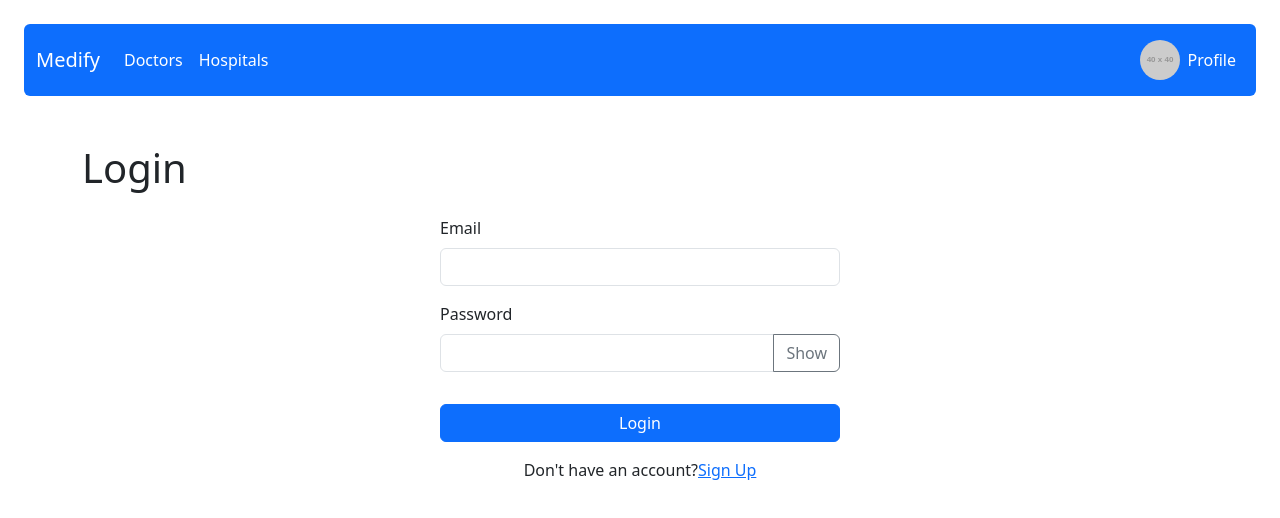
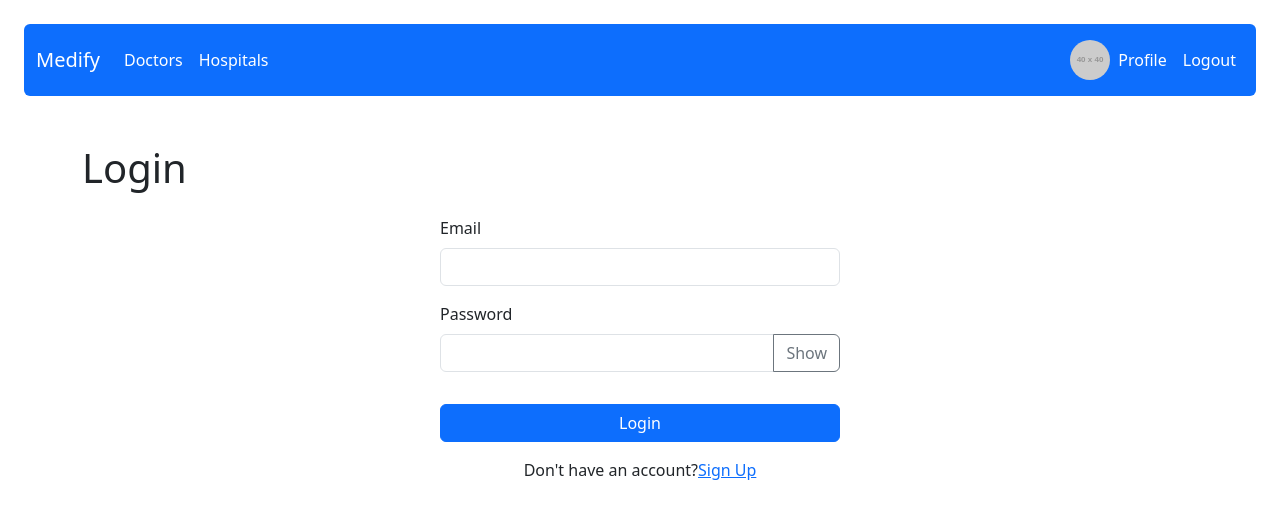
Before and after one commit to a1rzayev/MedifyWEB, a React (Create React App) app in the folder patient-web/: page /login in a window 1280 px wide. Shown: the top 518 px of the page. Built offline with nearby package versions, Linux system fonts and the light colour scheme; sample sign-in values are in the browser's storage.

Commit message:
Finish login/logout

```diff
--- a/patient-web/src/App.js
+++ b/patient-web/src/App.js
@@ -1,5 +1,5 @@
 import 'bootstrap/dist/css/bootstrap.min.css';
-import React, { useState } from 'react';
+import React, { useState, useEffect } from 'react';
 import { BrowserRouter as Router, Routes, Route, Link } from 'react-router-dom';
 import DoctorsPage from './pages/DoctorsPage';
 import HospitalsPage from './pages/HospitalsPage';
@@ -11,9 +11,20 @@ import SignupPage from './pages/SignupPage';
 import MainPage from './pages/MainPage';
 
 const App = () => {
+    const [isAuthenticated, setIsAuthenticated] = useState(
+        localStorage.getItem('accessToken') !== null
+    );
 
-    const isAuthenticated = localStorage.getItem('accessToken') !== null; // Replace with your actual authentication check
+    useEffect(() => {
+        if (isAuthenticated !== (localStorage.getItem('accessToken') !== null)) {
+            window.location.reload();
+        }
+    }, [isAuthenticated]);
 
+    const handleLogout = () => {
+        localStorage.removeItem('accessToken');
+        setIsAuthenticated(false);
+    };
 
     return (
         <Router>
@@ -22,7 +33,15 @@ const App = () => {
                 <nav className="navbar navbar-expand-lg navbar-light bg-primary rounded mb-4">
                     <div className="container-fluid">
                         <Link to="/" className="navbar-brand text-white">Medify</Link>
-                        <button className="navbar-toggler" type="button" data-bs-toggle="collapse" data-bs-target="#navbarNav" aria-controls="navbarNav" aria-expanded="false" aria-label="Toggle navigation">
+                        <button
+                            className="navbar-toggler"
+                            type="button"
+                            data-bs-toggle="collapse"
+                            data-bs-target="#navbarNav"
+                            aria-controls="navbarNav"
+                            aria-expanded="false"
+                            aria-label="Toggle navigation"
+                        >
                             <span className="navbar-toggler-icon"></span>
                         </button>
                         <div className="collapse navbar-collapse" id="navbarNav">
@@ -36,11 +55,10 @@ const App = () => {
                                 </li>
                             </ul>
 
-                            {/* Right Side - Search Input and Authentication */}
+                            {/* Right Side - Authentication */}
                             <ul className="navbar-nav ms-auto d-flex align-items-center">
-
-                                {/* Login/Signup or User Profile */}
                                 {isAuthenticated ? (
+                                    <>
                                         <li className="nav-item">
                                             <Link to="/user-profile" className="nav-link text-white d-flex align-items-center">
                                                 <img
@@ -52,6 +70,16 @@ const App = () => {
                                                 Profile
                                             </Link>
                                         </li>
+                                        <li className="nav-item">
+                                            <button
+                                                className="btn btn-link nav-link text-white"
+                                                style={{ textDecoration: 'none' }}
+                                                onClick={handleLogout}
+                                            >
+                                                Logout
+                                            </button>
+                                        </li>
+                                    </>
                                 ) : (
                                     <li className="nav-item d-flex">
                                         <Link to="/login" className="nav-link text-white">Login</Link>
--- a/patient-web/src/pages/LoginPage.js
+++ b/patient-web/src/pages/LoginPage.js
@@ -41,6 +41,7 @@ const LoginPage = () => {
 
 
             navigate('/user-profile');
+            window.location.reload();
         } catch (err) {
             setError('Login failed.');
             console.error('Login error:', err);
--- a/patient-web/src/pages/UserProfilePage.js
+++ b/patient-web/src/pages/UserProfilePage.js
@@ -18,8 +18,7 @@ const UserProfilePage = () => {
     const [error, setError] = useState('');
     const navigate = useNavigate();
 
-    // Dummy authentication check (you can replace this with your actual logic)
-    const isAuthenticated = localStorage.getItem('accessToken') !== null; // Replace with your actual authentication check
+    const [isAuthenticated, setIsAuthenticated] = useState(localStorage.getItem('accessToken') !== null);
 
     useEffect(() => {
         if (!isAuthenticated) {
@@ -58,8 +57,14 @@ const UserProfilePage = () => {
         }
     };
 
+    const handleLogout = (e) => {
+        localStorage.removeItem('accessToken');
+        setIsAuthenticated(false);
+        navigate('/login');
+        window.location.reload();
+    }
+
     const handleSave = () => {
-        // Save changes logic (for now just logs to the console)
         console.log('User data saved:', user);
     };
 
@@ -67,9 +72,9 @@ const UserProfilePage = () => {
         return <div>Loading...</div>;
     }
 
-    if (error) {
-        return <div>{error}</div>;
-    }
+    // if (error) {
+    //     return <div>{error}</div>;
+    // }
 
     return (
         <div className="container py-4">
@@ -166,6 +171,14 @@ const UserProfilePage = () => {
                         className="form-control"
                     />
                 </div>
+                <button
+
+                    type="button"
+                    className="btn btn-primary mt-3"
+                    onClick={handleLogout}
+                >
+                    Logout
+                </button>
 
                 <button
                     type="button"
```
Lines whose indentation alone changed are shown as unchanged.
